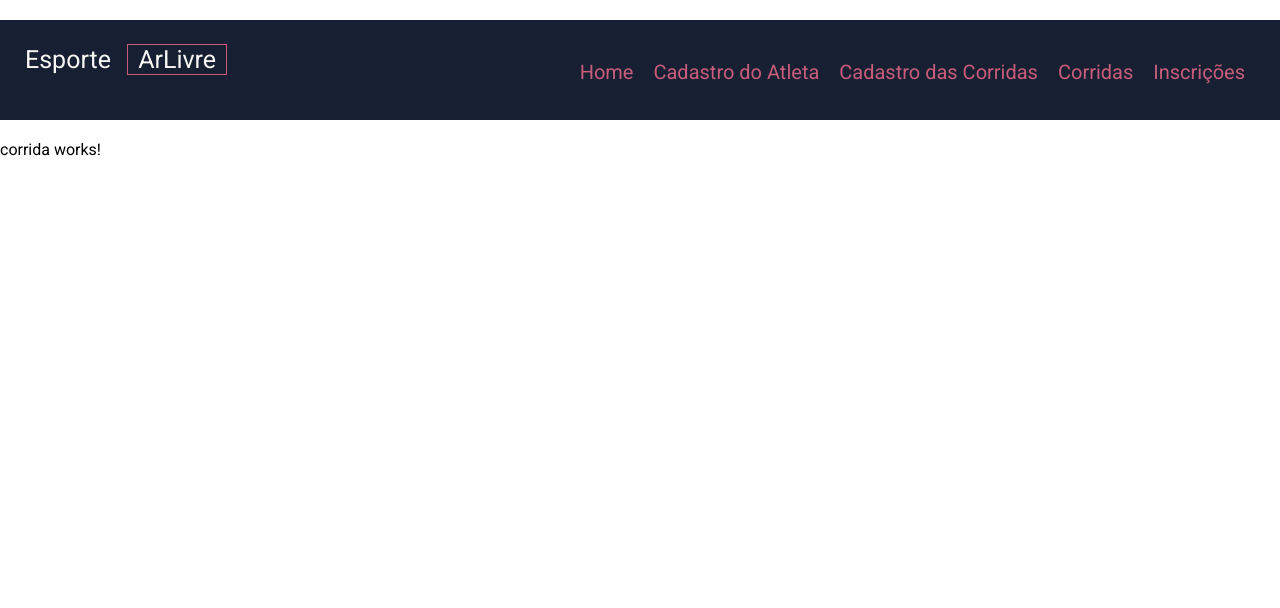
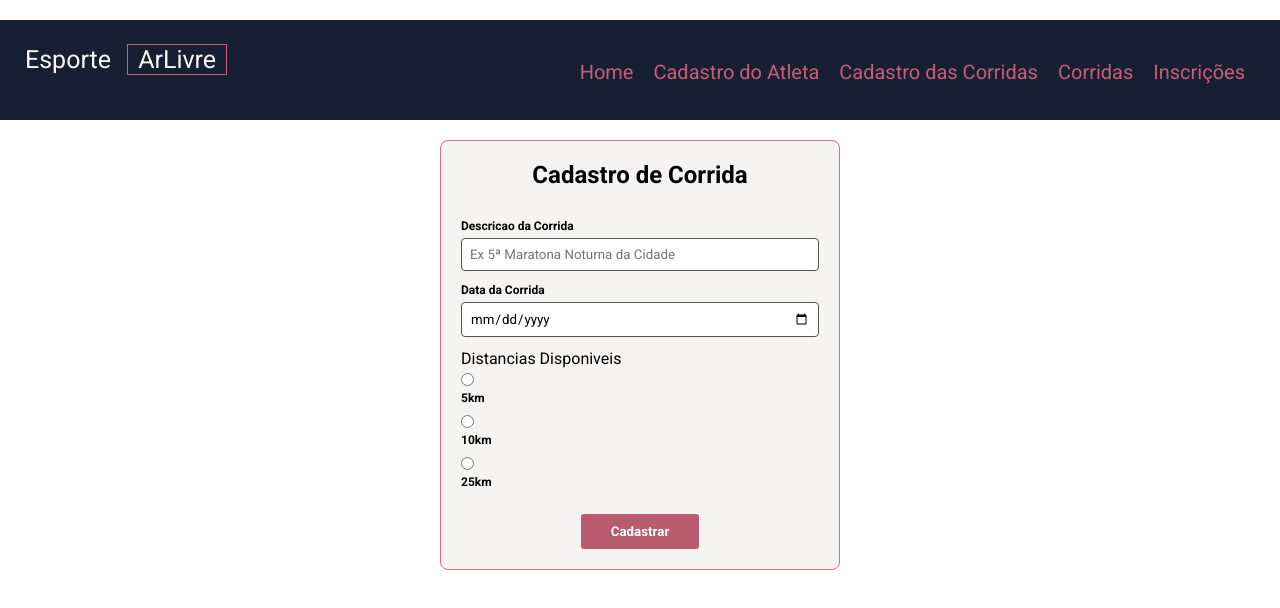
Before and after one commit to anav-ii/Esporte_Arlivre, an Angular app: page /corridaComponent in a window 1280 px wide. Shown: the top 608 px of the page. Built offline with nearby package versions, Linux system fonts and the light colour scheme.

Commit message:
salvo corrida.htmls

```diff
--- a/src/app/component/atleta-component/atleta-component.component.html
+++ b/src/app/component/atleta-component/atleta-component.component.html
@@ -2,7 +2,7 @@
 
     <h2>Cadastro de Atleta</h2>
 
-    <form id="form-atleta" (ngSubmit)="exibirDados()">
+    <form id="form-atleta" (ngSubmit)="salvar()">
 
         <label for="nome">Nome Completo</label>
         <input type="text" name="nome" [(ngModel)]="nome" id="nome"
--- a/src/app/component/corrida/corrida.component.css
+++ b/src/app/component/corrida/corrida.component.css
@@ -0,0 +1,57 @@
+#form {
+    width: 400px;
+    margin: 20px auto;
+    padding: 20px;
+    border: 1px solid #d96b7c;
+    border-radius: 8px;
+    background-color: #f5f4f2;
+}
+
+#form h2 {
+    text-align: center;
+    margin-bottom: 30px;
+}
+
+#form-corrida {
+    display: flex;
+    flex-direction: column;
+}
+
+#form-corrida label {
+    font-size: 12px;
+    font-weight: bold;
+    margin-bottom: 5px;
+}
+
+/* Inputs de texto e data */
+#form-corrida input[type="text"],
+#form-corrida input[type="date"] {
+    width: 100%;
+    box-sizing: border-box;
+    padding: 8px;
+    margin-bottom: 12px;
+    border: 1px solid #555;
+    border-radius: 4px;
+}
+
+/* Radios */
+#form-corrida input[type="radio"] {
+    width: auto;
+    margin: 5px 5px 5px 0;
+    align-self: flex-start;
+}
+
+#btns {
+    text-align: center;
+    margin-top: 20px;
+}
+
+#btnAdd {
+    padding: 10px 30px;
+    border: none;
+    border-radius: 3px;
+    background-color: #b85c6d;
+    color: white;
+    font-weight: bold;
+    cursor: pointer;
+}
--- a/src/app/component/corrida/corrida.component.html
+++ b/src/app/component/corrida/corrida.component.html
@@ -1 +1,28 @@
-<p>corrida works!</p>
+<div id="form">
+    <h2>Cadastro de Corrida</h2>
+
+    <form id="form-corrida" (submit)="salvar()">
+        <label for="descricaoCorrida"> Descricao da Corrida  </label>
+        <input type="text" name="descricaoCorrida" [(ngModel)] = "descricaoCorrida" id="descricaoCorrida" class="input01"
+        maxlength="60" required placeholder="Ex 5ª Maratona Noturna da Cidade">
+
+        <label for="data">Data da Corrida  </label>
+        <input type="date" name="data" [(ngModel)] = "data" id="data" class="input01"
+        maxlength="60" required placeholder="">
+
+        <p class="titulo-distancia">Distancias Disponiveis</p>
+        <input type="radio" name="km" [(ngModel)]="km" value="5km" id="5km">
+        <label for="5km">5km</label>
+
+        <input type="radio" name="km" [(ngModel)]="km" value="10km" id="10km">
+        <label for="10km">10km</label>
+
+        <input type="radio" name="km" [(ngModel)]="km" value="25km" id="25km">
+        <label for="25km">25km</label>
+
+        <div id="btns">
+        <button type="submit" id="btnAdd">Cadastrar</button>
+    </div>
+
+    </form>
+</div>
--- a/src/app/component/corrida/corrida.component.ts
+++ b/src/app/component/corrida/corrida.component.ts
@@ -10,4 +10,15 @@
 })
 export class CorridaComponent {
 
+  descricaoCorrida: string = '';
+  data: string = '';
+  km: number = 0;
+
+  salvar(): void {
+    console.log('Descrição:', this.descricaoCorrida);
+    console.log('Data:', this.data);
+    console.log('Distância:', this.km);
+
+    alert('Corrida cadastrada com sucesso!');
+  }
 }
```
